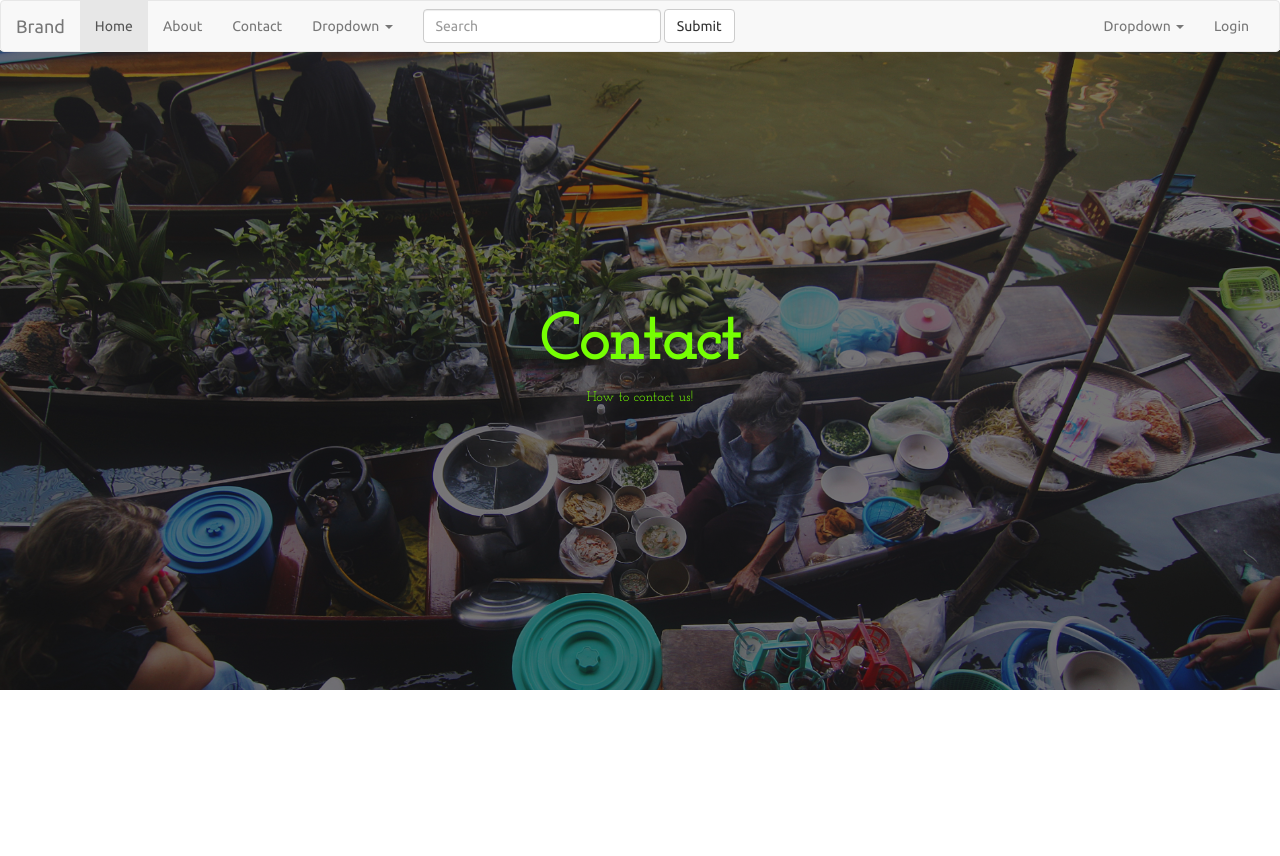
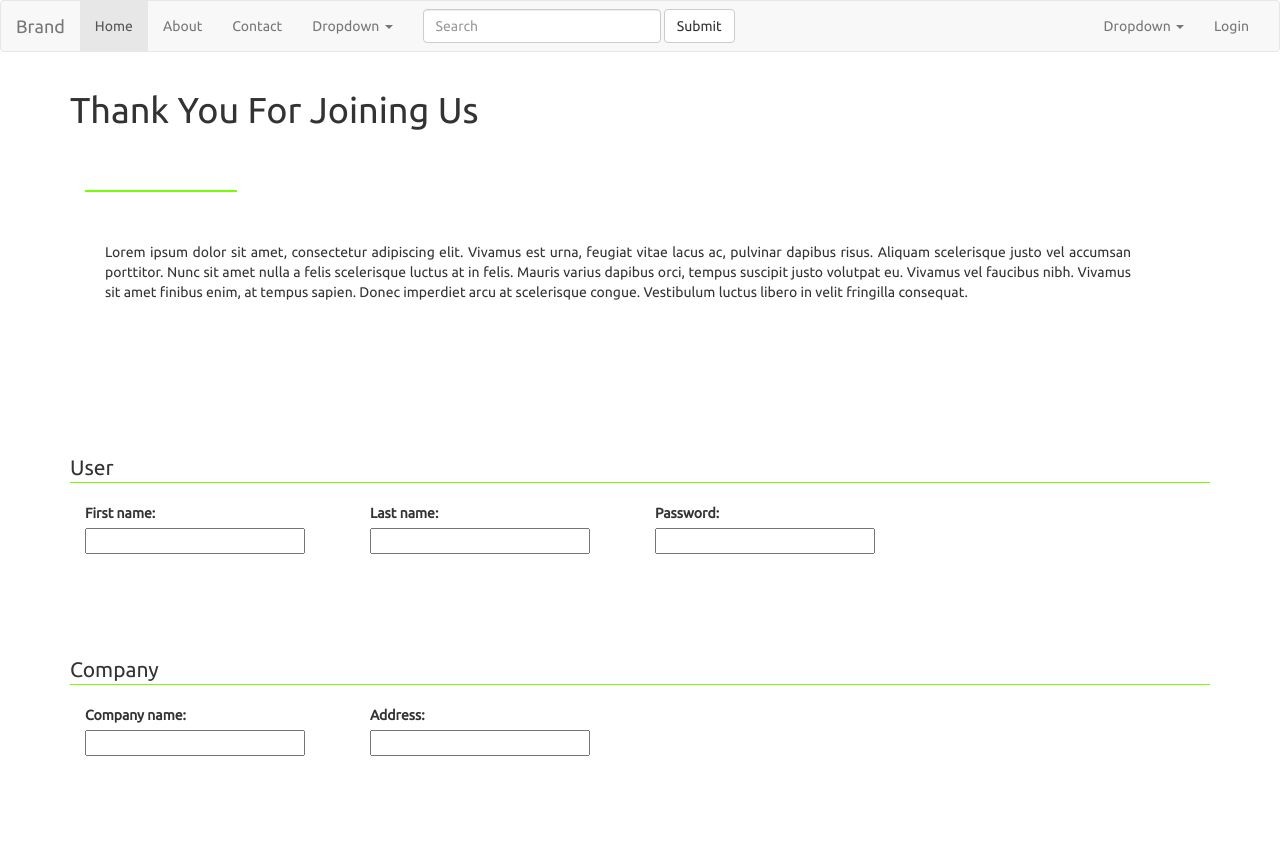
Before and after one commit to Kartstig/feedback-web, a Flask app: page /contact in a window 1280 px wide. Before the commit the page ends 690 px from the top, so only its background shows below. Run offline with Flask 2, Linux system fonts and the light colour scheme; parts of the project's set-up code (start-up, migrations or seed data) failed here and were passed over; some libraries are stand-ins or nearby versions.

Commit message:
contact page, doing ok

```diff
--- a/feedback/static/css/styles.css
+++ b/feedback/static/css/styles.css
@@ -106,11 +106,7 @@ body {
   color: #444;
 }
 
-.short-divider {
-  margin: 5rem auto 5rem auto;
-  border: 1.8px solid #76ff03;
-  width: 15rem;
-}
+`
 
 #third-section {
   width: 100%;
@@ -122,7 +118,6 @@ body {
   border-left: 2px solid #eee;
 }
 
-<<<<<<< Updated upstream
 .socio-icons {
   color: #bbb;
   margin: 3rem;
@@ -131,6 +126,12 @@ body {
   -moz-transition: all 0.3s;
   -o-transition: all 0.3s;
   transition: all 0.3s;
+}
+
+.short-divider {
+  margin: 5rem auto 5rem auto;
+  border: 1.8px solid #76ff03;
+  width: 15rem;
 }
 
 .inline {
@@ -155,8 +156,6 @@ body {
   text-justify: inter-word;
 }
 
-/* ADD DONATOR =======================================*/
-=======
 .abouts {
   text-align: left;
   font-family: 'Josefin Slab', serif;
@@ -167,4 +166,44 @@ body {
   font-size: 48px;
   font-weight: bold;
 }
->>>>>>> Stashed changes
+
+.contacts {
+  text-align: left;
+  font-family: 'Josefin Slab', serif;
+  color: #76ff03;
+}
+
+#contact {
+  font-size: 48px;
+  font-weight: bold;
+}
+
+/* CONTACT =============================================*/
+
+#thank-you-message {
+  padding-top: 7rem;
+  text-align: left;
+}
+
+.short-divider-left {
+  margin: 5rem auto 5rem auto;
+  border: 1.8px solid #76ff03;
+  width: 15rem;
+  float: left;
+
+}
+
+#thanks-message {
+  text-align: justify;
+  text-justify: inter-word;
+  width: 90%;
+  margin: 5rem 0rem 5rem 3.5rem;
+}
+
+legend {
+  border-color: #76ff03;
+}
+
+fieldset {
+margin: 10rem 0rem 10rem;
+}
--- a/feedback/templates/contact.html
+++ b/feedback/templates/contact.html
@@ -1,14 +1,52 @@
 {% extends "base.html" %}
 
 {% block content %}
-<div class="container background-container">
+<div class="container" id="thank-you-message">
+<h1>
+	Thank You For Joining Us
+</h1>
+<div class="col-xs-12">
+<hr class="short-divider-left"><br>
 </div>
-<div class="container texture-container">
+<p id="thanks-message"
+class="justify-text">
+	Lorem ipsum dolor sit amet, consectetur adipiscing elit. Vivamus est urna, feugiat vitae lacus ac, pulvinar dapibus risus. Aliquam scelerisque justo vel accumsan porttitor. Nunc sit amet nulla a felis scelerisque luctus at in felis. Mauris varius dapibus orci, tempus suscipit justo volutpat eu. Vivamus vel faucibus nibh. Vivamus sit amet finibus enim, at tempus sapien. Donec imperdiet arcu at scelerisque congue. Vestibulum luctus libero in velit fringilla consequat.
+</p>
 </div>
-<div id="basic-info">
-  <h1 id="main-title"
-      class="main-titles">Contact</h1>
-  <p id="subtitle-1"
-     class="main-titles">How to contact us!</p>
+<div class="container">
+
+<form>
+	<fieldset>
+		<legend>User</legend>
+  <div class="col-xs-12 col-sm-3">
+  	<label for="first-name">First name:</label><br>
+    <input id="first-name" type="text" name="first-name">
+  </div>
+
+<div class="col-xs-12 col-sm-3">
+  <label for="last-name">Last name:</label><br>
+  <input id="last-name" type="text" name="last-name">
 </div>
+
+
+<div class="col-xs-12 col-sm-3">
+  <label for="password">Password:</label><br>
+  <input id="password" type="password" name="pasword">
+</div>
+  </fieldset>
+</form>
+<form>
+	<fieldset>
+		<legend>Company</legend>
+  <div class="col-xs-12 col-sm-3">
+  	<label for="company-name">Company name:</label><br>
+    <input id="company-name" type="email" name="company-name">
+  </div>
+
+  <div class="col-xs-12 col-sm-3">
+  	<label for="address">Address:</label><br>
+    <input id="address" type="text" name="address">
+  </div>
+  </fieldset>
+</form>
 {% endblock %}
--- a/feedback/templates/index.html
+++ b/feedback/templates/index.html
@@ -49,7 +49,7 @@
 
       <div class="col-xs-12 col-sm-4">
         <div class="container cust-container">
-          <a href="#">
+          <a href="contact">
             <h3 class="how-title">
               I Am A Food Donor
             </h3>
```
